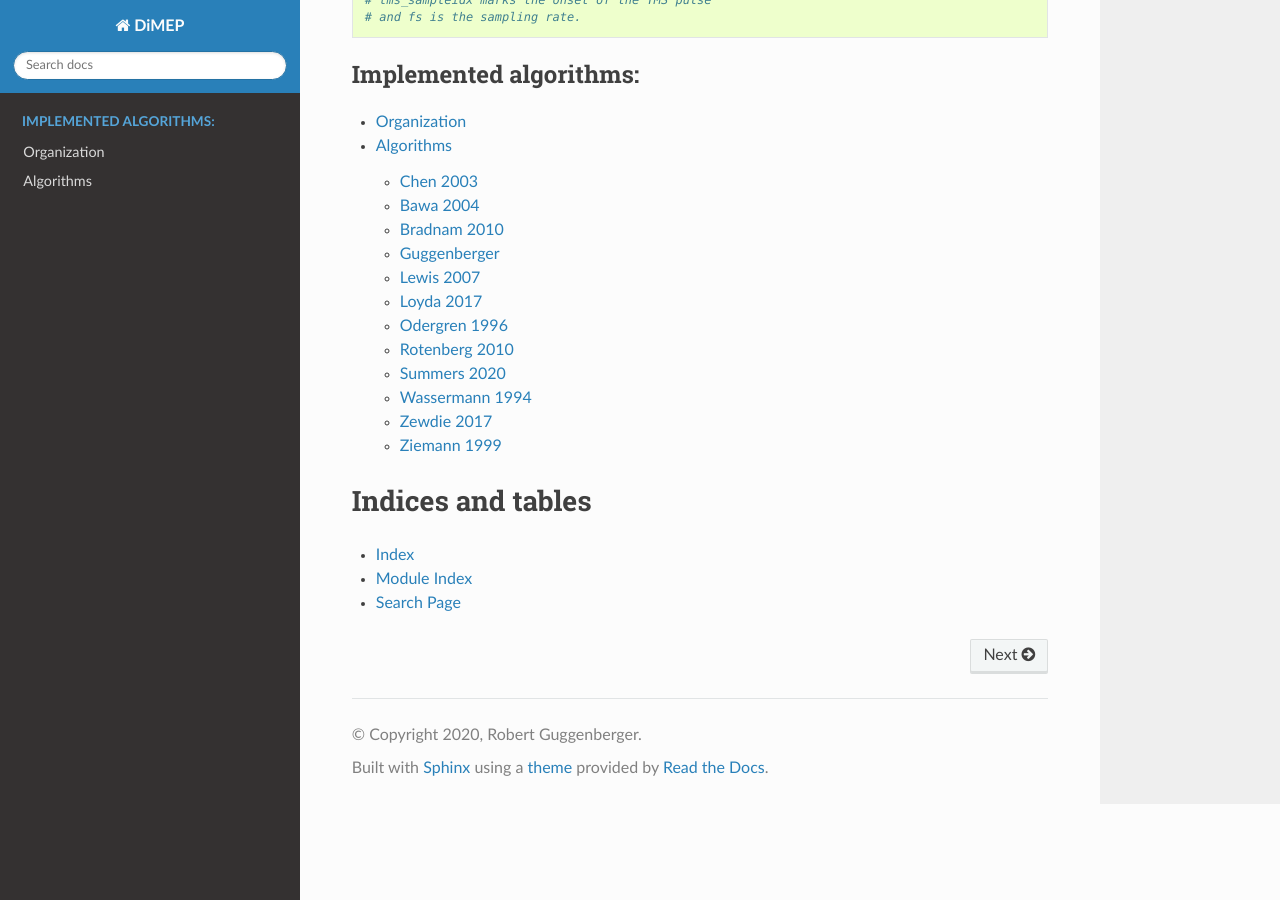
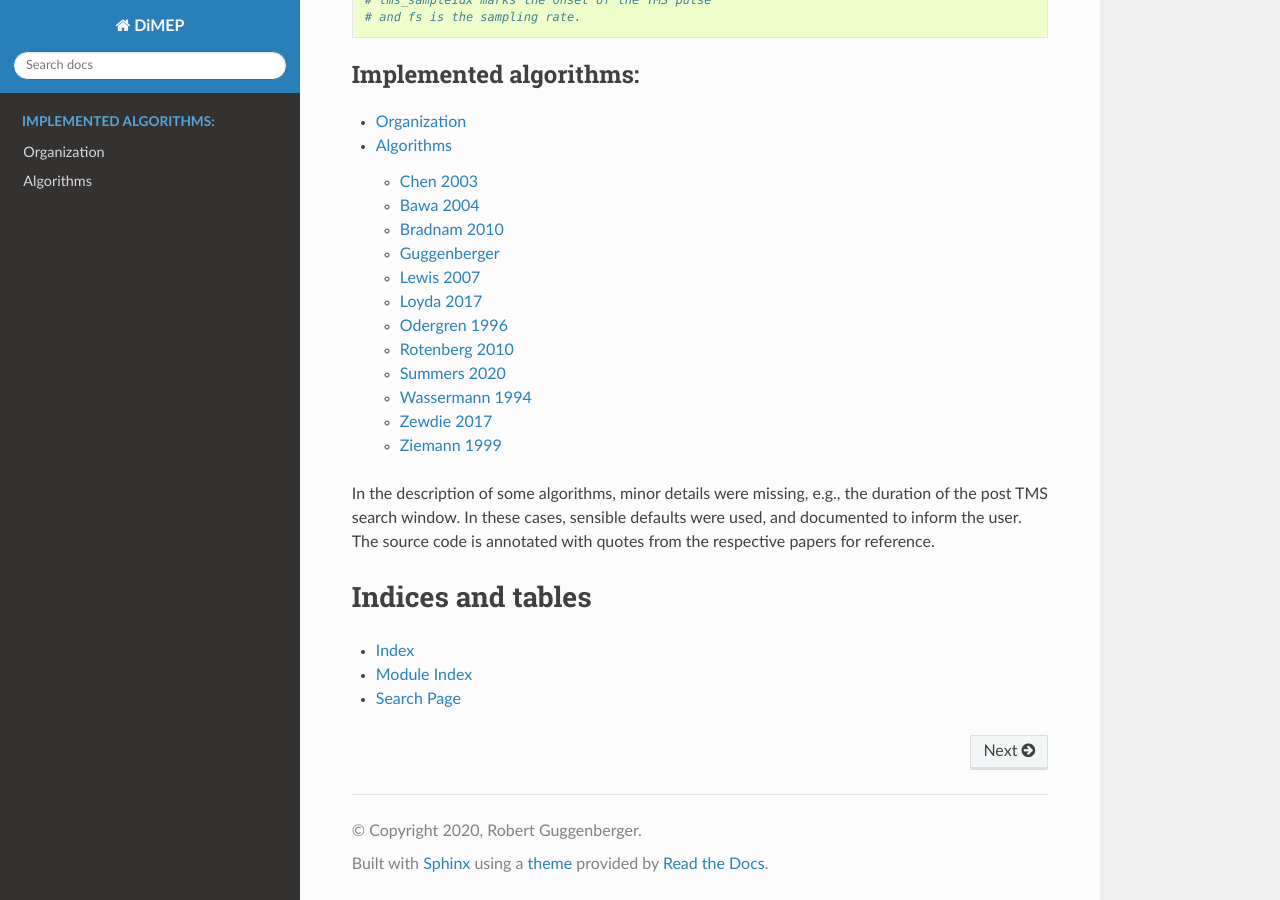
Before and after one commit to agricolab/tool-dimep, a Sphinx documentation site: the page built from docs/source/index.rst, in a window 1280 px wide and 900 px high, scrolled down 669 px. Built offline with Sphinx 7.4.7 and the Read the Docs theme 2.0.0, drawn with Linux system fonts in a browser that asks for light colours.

Commit message:
Explain use of defaults

```diff
--- a/docs/source/index.rst
+++ b/docs/source/index.rst
@@ -43,6 +43,13 @@ and subsequently call them, e.g. with
    algorithms
 
 
+
+In the description of some algorithms, minor details were missing, e.g., the
+duration of the post TMS search window. In these cases, sensible defaults were
+used, and documented to inform the user. The source code is annotated with
+quotes from the respective papers for reference.
+
+
 Indices and tables
 ==================
 
```
